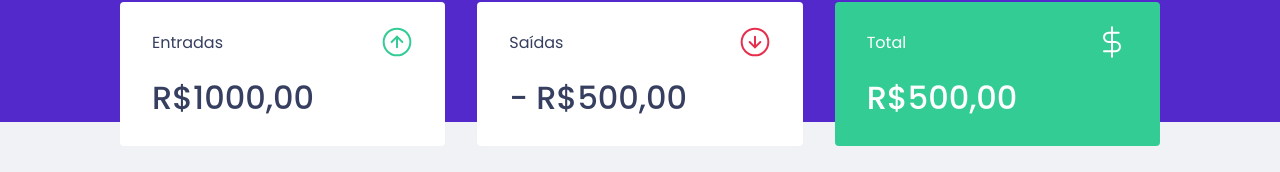
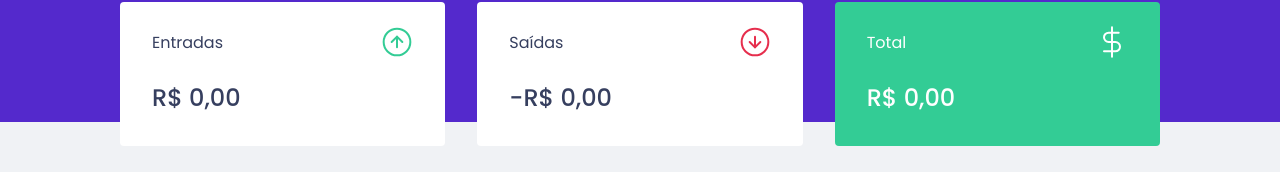
Before and after one commit to TatianaFischer/every-money-ignite, a React (Create React App) app: page / in a window 1280 px wide. Shown: the part 150-322 px from the top of the page. Built offline with nearby package versions, Linux system fonts and the light colour scheme; no server answers; what miragejs would draw is missing.

Commit message:
[feat] Summary: automatic calculation of withdraws, deposits and total

```diff
--- a/src/components/Summary/index.tsx
+++ b/src/components/Summary/index.tsx
@@ -8,8 +8,23 @@ import { Container } from "./styles";
 
 
 export function Summary() {
-const {transactions} = useContext(TransactionsContext);
-console.log(transactions);
+  const {transactions} = useContext(TransactionsContext);
+
+  const summary = transactions.reduce((acc, transaction) => {
+      if(transaction.type === 'deposit') {
+        acc.depositis += transaction.amount;
+        acc.total += transaction.amount;
+      } else {
+        acc.withdraws += transaction.amount;
+        acc.total -= transaction.amount;
+      }
+
+      return acc;
+  }, {
+    depositis: 0,
+    withdraws: 0,
+    total: 0,
+  });
 
   return (
     <Container>
@@ -18,21 +33,36 @@ console.log(transactions);
           <p>Entradas</p>
           <img src={incomeImg} alt="Entradas" />
         </header>
-          <strong>R$1000,00</strong>
+          <strong>
+           {new Intl.NumberFormat('pt-BR', {
+                    style: 'currency',
+                    currency: 'BRL'
+          }).format(summary.depositis)}
+          </strong>
       </div>
       <div>
         <header>
           <p>Saídas</p>
           <img src={outcomeImg} alt="Saídas" />
         </header>
-          <strong>- R$500,00</strong>
+        <strong>
+          -{new Intl.NumberFormat('pt-BR', {
+                    style: 'currency',
+                    currency: 'BRL'
+          }).format(summary.withdraws)}
+        </strong>
       </div>
       <div className="highlight-background">
         <header>
           <p>Total</p>
           <img src={totalImg} alt="Total" />
         </header>
-          <strong>R$500,00</strong>
+          <strong>
+            {new Intl.NumberFormat('pt-BR', {
+                      style: 'currency',
+                      currency: 'BRL'
+            }).format(summary.total)}
+          </strong>
       </div>
     </Container>
   )
--- a/src/components/Summary/styles.ts
+++ b/src/components/Summary/styles.ts
@@ -22,7 +22,7 @@ div {
     display: block;
     font-weight: 500;
     margin-top: 1rem;
-    font-size: 2rem;
+    font-size: 1.5rem;
     line-height: 3rem;
   }
 
```
